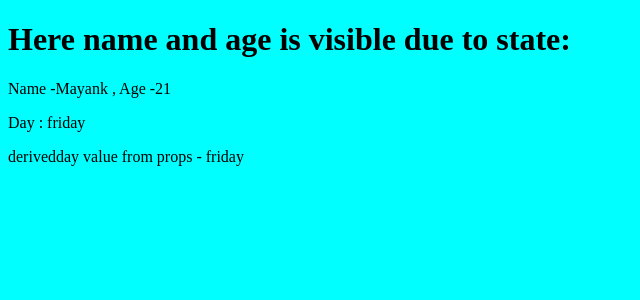
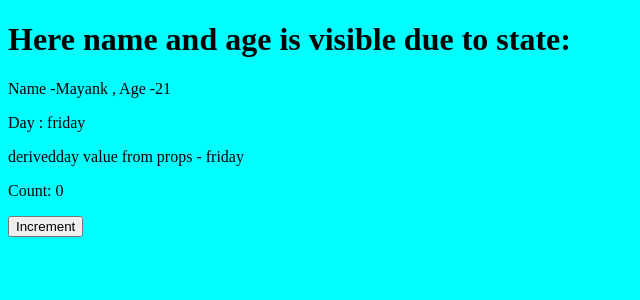
Before and after one commit to MayankKumar-Oodles/Today-Poc, a React (Vite) app: page / in a window 1280 px wide. Shown: the top 300 px of the page, without its empty margins (0-640 px from the left). Built offline with nearby package versions, Linux system fonts and the light colour scheme.

Commit message:
Updating phase

```diff
--- a/src/App.jsx
+++ b/src/App.jsx
@@ -1,6 +1,7 @@
 import { ReactDOM } from "react";
 import { Component } from "react";
 import MyComponent from "./Classbased/MyComponent";
+import Counter from "./Classbased/Counter";
 
  class App extends Component{
           constructor(props){
@@ -13,6 +14,7 @@ import MyComponent from "./Classbased/MyComponent";
           render(){
                 return<>
                  <MyComponent day={this.state.day}></MyComponent>
+                 <Counter></Counter>
                 </>
           }
  }
--- /dev/null
+++ b/src/Classbased/Counter.jsx
@@ -0,0 +1,37 @@
+import { Component } from "react";
+
+class Counter extends Component {
+    constructor(props) {
+      super(props);
+      this.state = {
+        count: 0,
+      };
+    }
+
+    // shouldComponentUpdate is called before rendering when props or state change
+    shouldComponentUpdate(nextProps, nextState) {
+      // Only update if the count is a multiple of 3
+      return nextState.count % 3 === 0;
+    }
+
+    incrementCounter = () => {
+      this.setState((prevState) => ({
+        count: prevState.count + 1,
+      }));
+    };
+    componentDidUpdate(){
+        console.log("componentDidUpdate method call");
+    }
+
+    render() {
+      console.log('Render');
+      return (
+        <div>
+          <p>Count: {this.state.count}</p>
+          <button onClick={this.incrementCounter}>Increment</button>
+        </div>
+      );
+    }
+  }
+
+  export default Counter;
--- a/src/Classbased/MyComponent.jsx
+++ b/src/Classbased/MyComponent.jsx
@@ -32,9 +32,12 @@ class MyComponent extends Component{
     }
 
     componentDidMount(){
-        console.log("component did mount call");
+        console.log("componentdidmount call");
     }
-
+    shouldComponentUpdate(){
+        console.log("shouldComponentUpdate");
+        return false;
+    }
     render(){
         console.log("render method call");
         return <>
```
